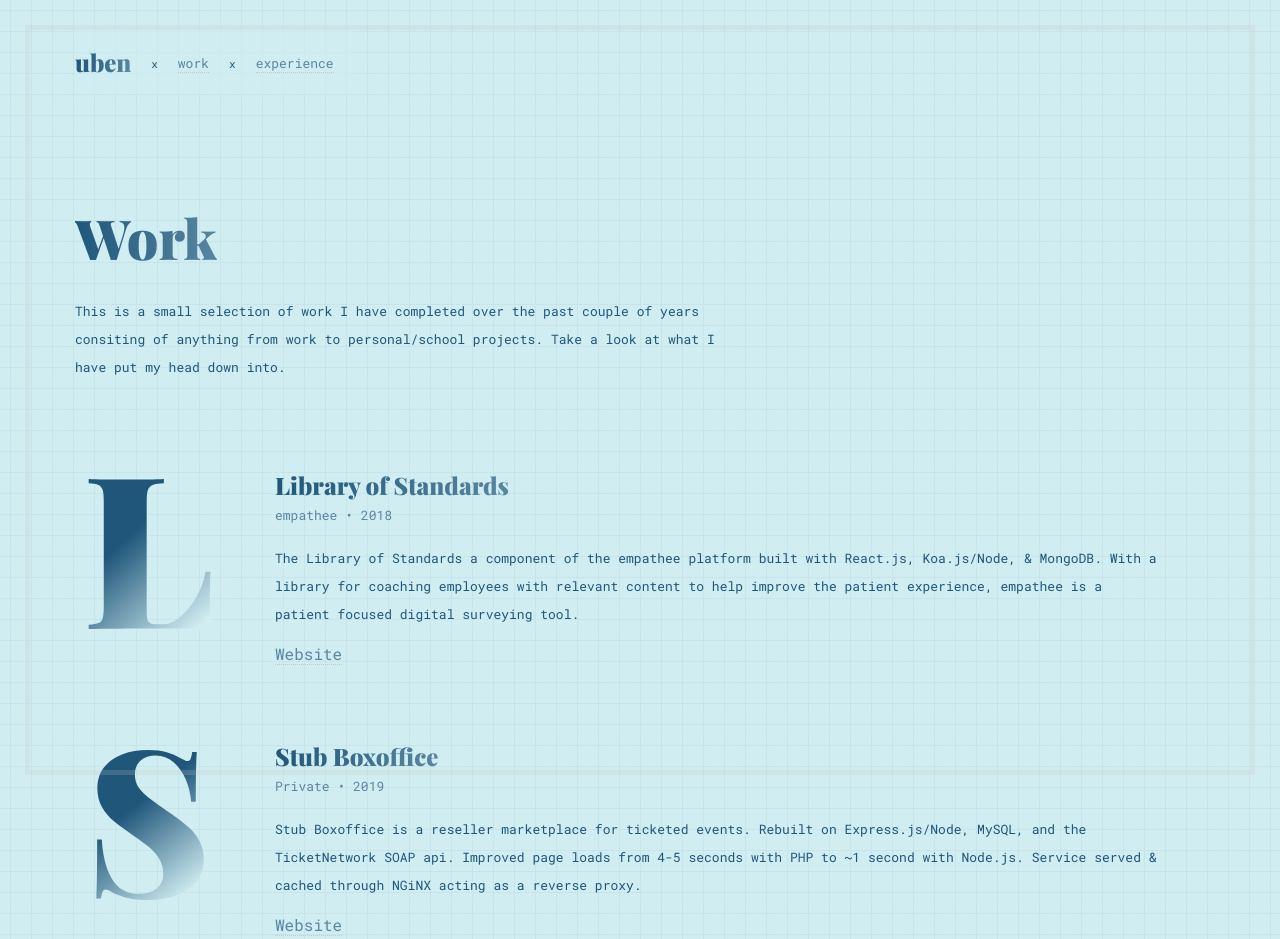
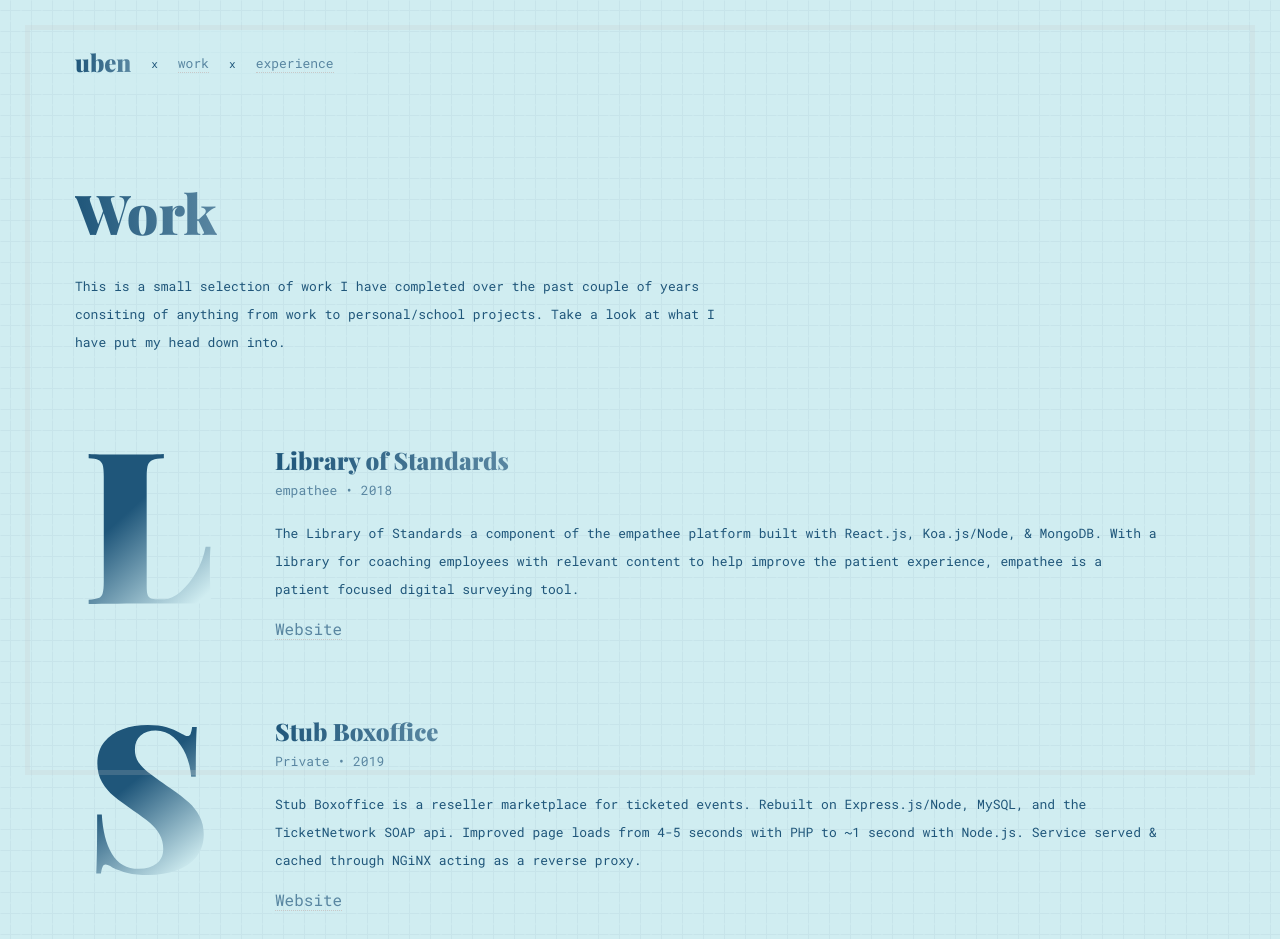
Before and after one commit to Uben/Uben.github.io, a Gatsby site: page /work in a window 1280 px wide. Shown: the top 939 px of the page. Built offline with nearby package versions, Linux system fonts and the light colour scheme; Gatsby itself is replaced by a stand-in of ours.

Commit message:
minor: margin top of intro section from 100px -> 75px

```diff
--- a/src/assets/scss/layout.scss
+++ b/src/assets/scss/layout.scss
@@ -36,7 +36,7 @@
 
 	main#content {
 		> div {
-			margin: 100px 0 0 0;
+			margin: 75px 0 0 0;
 
 			@media only screen and (max-width: 769px) {
 				margin: 35px 0;
--- a/src/assets/scss/pages/experience.scss
+++ b/src/assets/scss/pages/experience.scss
@@ -9,7 +9,7 @@
 
 		> div {
 			&.intro {
-				margin: 100px 0 75px 0 !important;
+				margin: 75px 0 75px 0 !important;
 
 				@media only screen and (max-width: 769px) {
 					margin: 35px 0 50px !important;
--- a/src/assets/scss/pages/work.scss
+++ b/src/assets/scss/pages/work.scss
@@ -9,7 +9,7 @@
 
 		> div {
 			&#intro {
-				margin: 100px 0 75px 0;
+				margin: 75px 0 75px 0;
 
 				@media only screen and (max-width: 769px) {
 					margin: 35px 0 50px;
```
